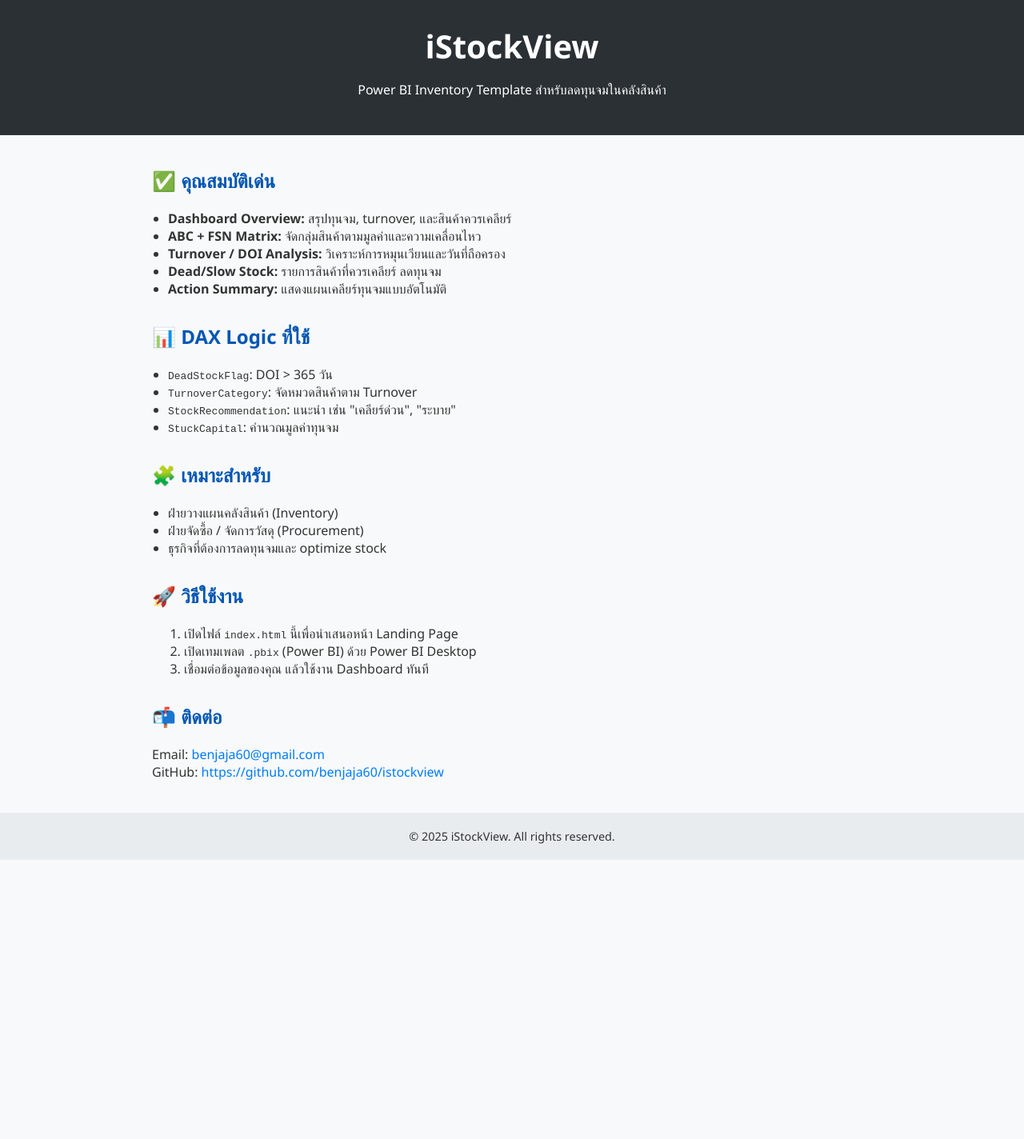
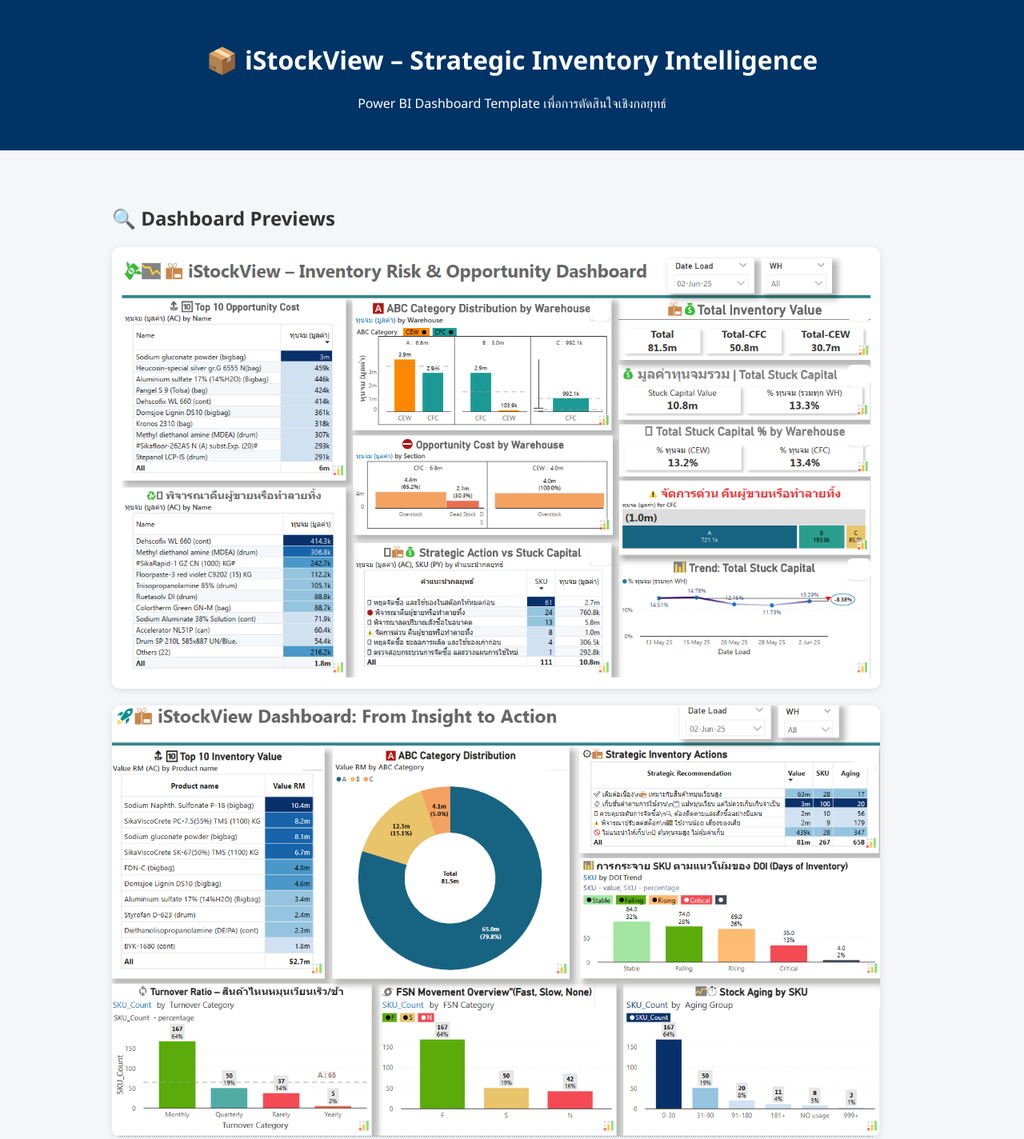
Before and after one commit to Benja1476/iStockView, a plain HTML site: page index.html in a window 1280 px wide. Shown: the top 1424 px of the page at 80% size. Before the commit the page ends 1075 px from the top, so only its background shows below. Drawn offline with Linux system fonts and the light colour scheme.

Commit message:
Update index.html

```diff
--- a/index.html
+++ b/index.html
@@ -1,106 +1,91 @@
 <!DOCTYPE html>
-<html lang="th">
+<html lang="en">
 <head>
   <meta charset="UTF-8" />
-  <meta name="viewport" content="width=device-width, initial-scale=1.0" />
-  <meta name="description" content="iStockView – Power BI Inventory Template สำหรับวิเคราะห์ทุนจม, ABC, FSN, Dead Stock, Turnover และคำแนะนำอัตโนมัติ ด้วย DAX">
-  <meta name="author" content="Benjaja">
-  <meta name="keywords" content="Power BI, Inventory Template, Stock Analysis, ABC FSN, Dead Stock, DOI, Turnover">
-  <title>iStockView – Power BI Inventory Template</title>
-  <link rel="icon" href="favicon.ico" type="image/x-icon">
+  <meta name="viewport" content="width=device-width, initial-scale=1.0"/>
+  <title>iStockView – AI Strategic BI Template</title>
   <style>
     body {
-      font-family: 'Segoe UI', sans-serif;
+      font-family: "Segoe UI", sans-serif;
       margin: 0;
-      padding: 0;
-      background: #f8f9fa;
+      background-color: #f4f6f8;
       color: #333;
     }
     header {
-      background: #2b3035;
+      background-color: #003366;
       color: #fff;
-      padding: 30px 20px;
+      padding: 2rem;
       text-align: center;
     }
-    header h1 {
-      margin: 0;
-      font-size: 2.5rem;
+    h1 {
+      font-size: 2rem;
     }
-    .container {
-      max-width: 900px;
-      margin: 40px auto;
-      padding: 0 20px;
+    main {
+      max-width: 1000px;
+      margin: 2rem auto;
+      padding: 1rem;
     }
-    h2 {
-      color: #0056b3;
-      margin-top: 2rem;
+    img {
+      width: 100%;
+      max-width: 960px;
+      border-radius: 10px;
+      margin-bottom: 1rem;
+      box-shadow: 0 2px 10px rgba(0,0,0,0.1);
     }
-    ul {
-      padding-left: 20px;
+    section {
+      margin-bottom: 2rem;
     }
     footer {
-      background: #e9ecef;
+      background-color: #003366;
+      color: white;
       text-align: center;
-      padding: 20px;
-      margin-top: 40px;
-      font-size: 0.9rem;
+      padding: 1rem;
     }
-    .contact a {
-      color: #007bff;
-      text-decoration: none;
-    }
-    .contact a:hover {
-      text-decoration: underline;
+    a {
+      color: #007acc;
     }
   </style>
 </head>
 <body>
   <header>
-    <h1>iStockView</h1>
-    <p>Power BI Inventory Template สำหรับลดทุนจมในคลังสินค้า</p>
+    <h1>📦 iStockView – Strategic Inventory Intelligence</h1>
+    <p>Power BI Dashboard Template เพื่อการตัดสินใจเชิงกลยุทธ์</p>
   </header>
 
-  <div class="container">
-    <h2>✅ คุณสมบัติเด่น</h2>
-    <ul>
-      <li><strong>Dashboard Overview:</strong> สรุปทุนจม, turnover, และสินค้าควรเคลียร์</li>
-      <li><strong>ABC + FSN Matrix:</strong> จัดกลุ่มสินค้าตามมูลค่าและความเคลื่อนไหว</li>
-      <li><strong>Turnover / DOI Analysis:</strong> วิเคราะห์การหมุนเวียนและวันที่ถือครอง</li>
-      <li><strong>Dead/Slow Stock:</strong> รายการสินค้าที่ควรเคลียร์ ลดทุนจม</li>
-      <li><strong>Action Summary:</strong> แสดงแผนเคลียร์ทุนจมแบบอัตโนมัติ</li>
-    </ul>
+  <main>
+    <section>
+      <h2>🔍 Dashboard Previews</h2>
+      <img src="1000049772.png" alt="Insight to Action Dashboard" />
+      <img src="1000049773.png" alt="Risk and Opportunity Dashboard" />
+    </section>
 
-    <h2>📊 DAX Logic ที่ใช้</h2>
-    <ul>
-      <li><code>DeadStockFlag</code>: DOI > 365 วัน</li>
-      <li><code>TurnoverCategory</code>: จัดหมวดสินค้าตาม Turnover</li>
-      <li><code>StockRecommendation</code>: แนะนำ เช่น "เคลียร์ด่วน", "ระบาย"</li>
-      <li><code>StuckCapital</code>: คำนวณมูลค่าทุนจม</li>
-    </ul>
+    <section>
+      <h2>🚀 คุณสมบัติเด่น</h2>
+      <ul>
+        <li>วิเคราะห์ทุนจม & ความเสี่ยงในคลังสินค้า</li>
+        <li>Template พร้อมใช้ใน Power BI Desktop</li>
+        <li>ประเมิน SKU ด้วย Weighted Strategic Score</li>
+        <li>เชื่อมต่อกับข้อมูลจริงในองค์กรคุณได้ทันที</li>
+      </ul>
+    </section>
 
-    <h2>🧩 เหมาะสำหรับ</h2>
-    <ul>
-      <li>ฝ่ายวางแผนคลังสินค้า (Inventory)</li>
-      <li>ฝ่ายจัดซื้อ / จัดการวัสดุ (Procurement)</li>
-      <li>ธุรกิจที่ต้องการลดทุนจมและ optimize stock</li>
-    </ul>
+    <section>
+      <h2>📥 วิธีใช้งาน</h2>
+      <ol>
+        <li>เปิดไฟล์ iStockView.pbit ใน Power BI Desktop</li>
+        <li>เชื่อมต่อข้อมูล Inventory ของคุณ</li>
+        <li>เริ่มวิเคราะห์และขับเคลื่อนกลยุทธ์ทันที</li>
+      </ol>
+    </section>
 
-    <h2>🚀 วิธีใช้งาน</h2>
-    <ol>
-      <li>เปิดไฟล์ <code>index.html</code> นี้เพื่อนำเสนอหน้า Landing Page</li>
-      <li>เปิดเทมเพลต <code>.pbix</code> (Power BI) ด้วย Power BI Desktop</li>
-      <li>เชื่อมต่อข้อมูลของคุณ แล้วใช้งาน Dashboard ทันที</li>
-    </ol>
-
-    <h2>📬 ติดต่อ</h2>
-    <p class="contact">
-      Email: <a href="mailto:benjaja60@gmail.com">benjaja60@gmail.com</a><br>
-      GitHub: <a href="https://github.com/benjaja60/istockview" target="_blank">https://github.com/benjaja60/istockview</a>
-    </p>
-  </div>
+    <section>
+      <h2>📧 ติดต่อ</h2>
+      <p>Email: <a href="mailto:benjaja60@gmail.com">benjaja60@gmail.com</a></p>
+    </section>
+  </main>
 
   <footer>
-    © 2025 iStockView. All rights reserved.
+    © 2025 iStockView – Designed for Strategic Inventory Action
   </footer>
 </body>
 </html>
```
